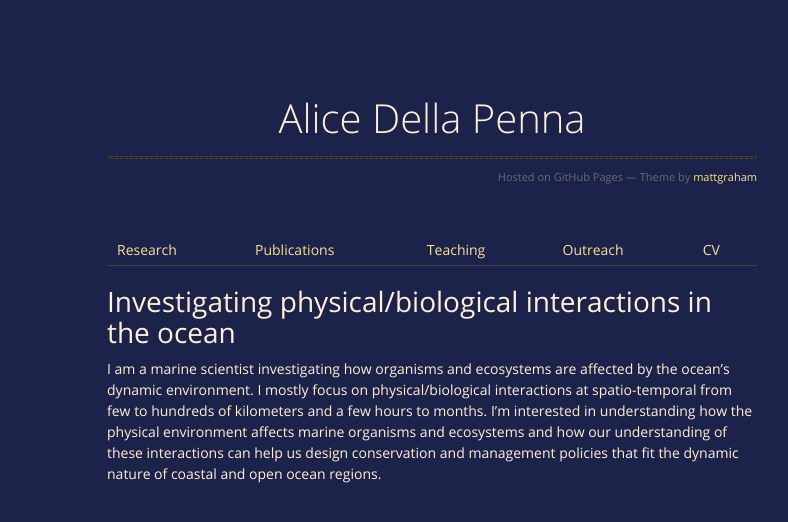
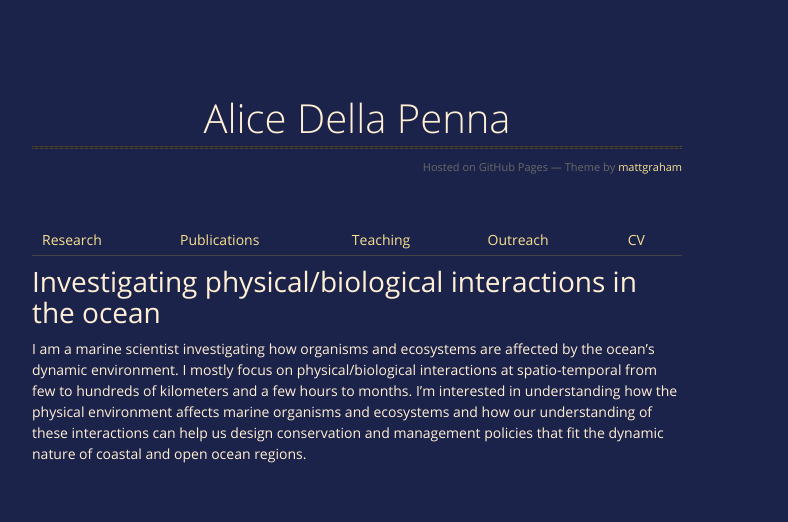
Before and after one commit to AliceDellaPenna/alicedellapenna.github.io, a Jekyll site: the page built from index.markdown, in a window 1280 px wide. Shown: the top 522 px of the page, without its empty margins (208-996 px from the left). Built offline with Jekyll 4.4.1, drawn with Linux system fonts in a browser that asks for light colours; the repository's description, which GitHub fills in, is left out.

Commit message:
Update jekyll-theme-midnight.scss

```diff
--- a/_sass/jekyll-theme-midnight.scss
+++ b/_sass/jekyll-theme-midnight.scss
@@ -26,7 +26,7 @@
 }
 
 p, ul, ol, table, pre, dl {
-  margin:0 0 20px;
+  margin:0 0 10px;
 }
 
 h1, h2, h3 {
@@ -81,7 +81,7 @@
 }
 
 .wrapper {
-  max-width:650px;
+  max-width:800px;
   margin:0 auto;
   position:relative;
   padding: 0 20px;
```
